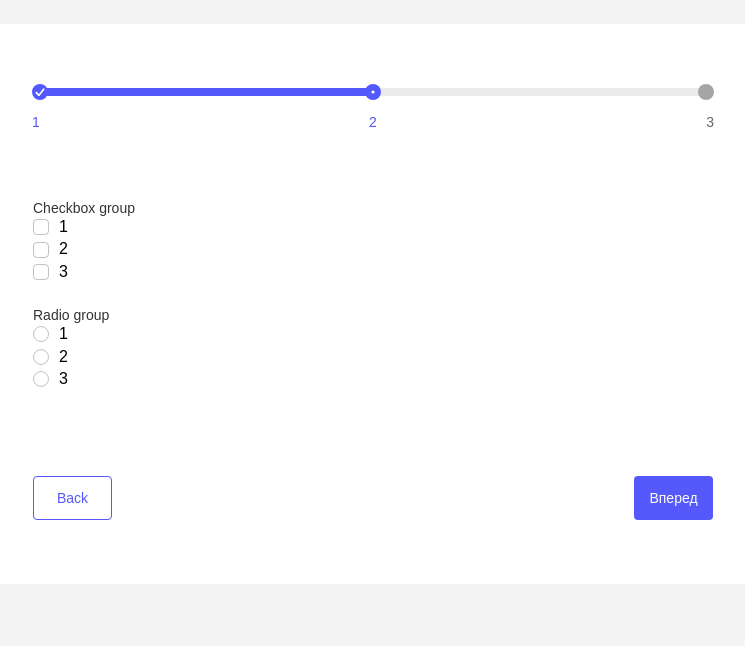
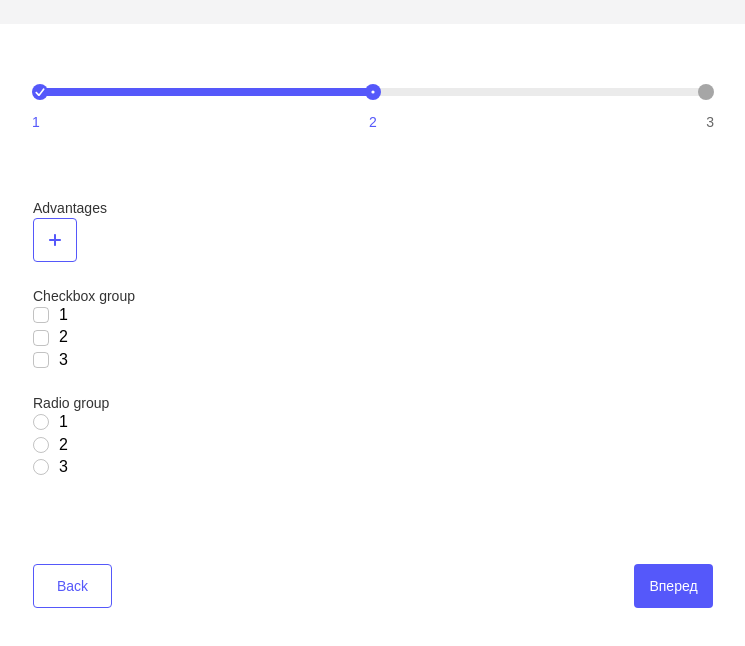
Before and after one commit to BKonstantine/cloud_test, a React (Vite) app: page /create in a window 1280 px wide. Shown: the top 646 px of the page, without its empty margins (267-1012 px from the left). Built offline with nearby package versions, Linux system fonts and the light colour scheme; a web font is replaced by a local one.

Commit message:
feat: add input-group

```diff
--- /dev/null
+++ b/src/components/input-group/input-group.module.css
@@ -0,0 +1,11 @@
+.list {
+  margin: 0;
+  padding: 0;
+  display: flex;
+  flex-direction: column;
+  gap: 4px;
+}
+
+.item {
+  list-style: none;
+}
--- /dev/null
+++ b/src/components/input-group/input-group.tsx
@@ -0,0 +1,23 @@
+import { FC } from "react";
+import InputLabel from "../UI/input-label/input-label";
+import Button from "../UI/button/button";
+import CrossIcon from "../../icons/cross-icon";
+import style from "./input-group.module.css";
+
+type Props = {
+  label: string;
+};
+
+const InputGroup: FC<Props> = ({ label }) => {
+  return (
+    <div className={style.container}>
+      <InputLabel label={label} />
+      <ul className={style.list}></ul>
+      <Button color="secondary" buttonSize="small">
+        <CrossIcon />
+      </Button>
+    </div>
+  );
+};
+
+export default InputGroup;
--- a/src/components/tabs/second-tab/second-tab.tsx
+++ b/src/components/tabs/second-tab/second-tab.tsx
@@ -1,4 +1,5 @@
 import { FC } from "react";
+import InputGroup from "../../input-group/input-group";
 import CheckboxGroup from "../../checkbox-group/checkbox-group";
 import RadioGroup from "../../radio-group/radio-group";
 import style from "./second-tab.module.css";
@@ -6,6 +7,7 @@ import style from "./second-tab.module.css";
 const SecondTab: FC = () => {
   return (
     <fieldset className={style.tab}>
+      <InputGroup label="Advantages" />
       <CheckboxGroup label="Checkbox group" />
       <RadioGroup label="Radio group" />
     </fieldset>
--- /dev/null
+++ b/src/icons/cross-icon.tsx
@@ -0,0 +1,20 @@
+import { FC } from "react";
+
+const CrossIcon: FC = () => {
+  return (
+    <svg
+      width="12"
+      height="12"
+      viewBox="0 0 12 12"
+      fill="none"
+      xmlns="http://www.w3.org/2000/svg"
+    >
+      <path
+        d="M6.99998 1C6.99998 0.447715 6.55226 0 5.99998 0C5.44769 0 4.99998 0.447715 4.99998 1V4.99998H1C0.447716 4.99998 0 5.44769 0 5.99998C0 6.55226 0.447715 6.99998 1 6.99998H4.99998V11C4.99998 11.5522 5.44769 12 5.99998 12C6.55226 12 6.99998 11.5522 6.99998 11V6.99998H11C11.5522 6.99998 12 6.55226 12 5.99998C12 5.44769 11.5522 4.99998 11 4.99998H6.99998V1Z"
+        fill="#5558FA"
+      />
+    </svg>
+  );
+};
+
+export default CrossIcon;
```
